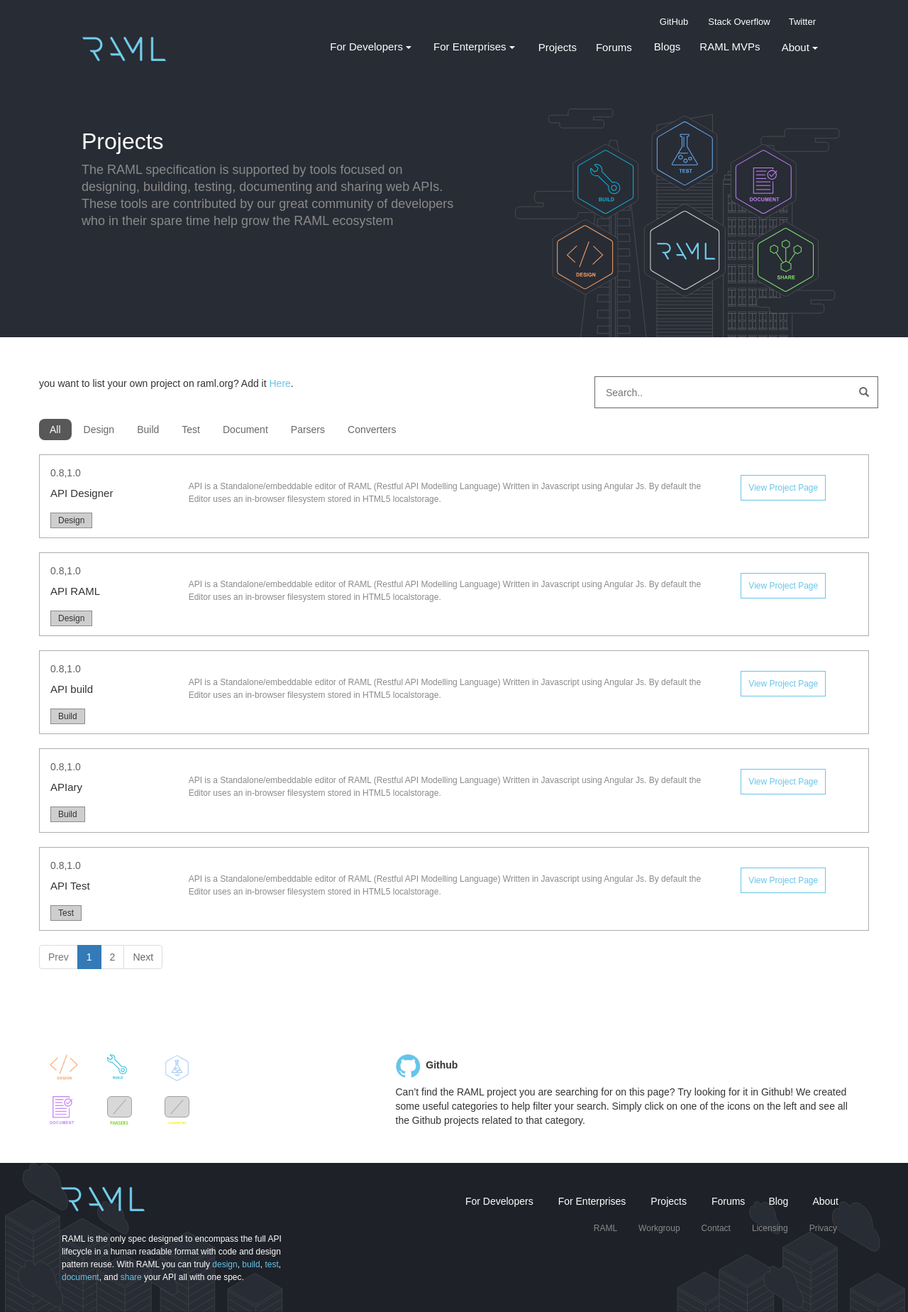
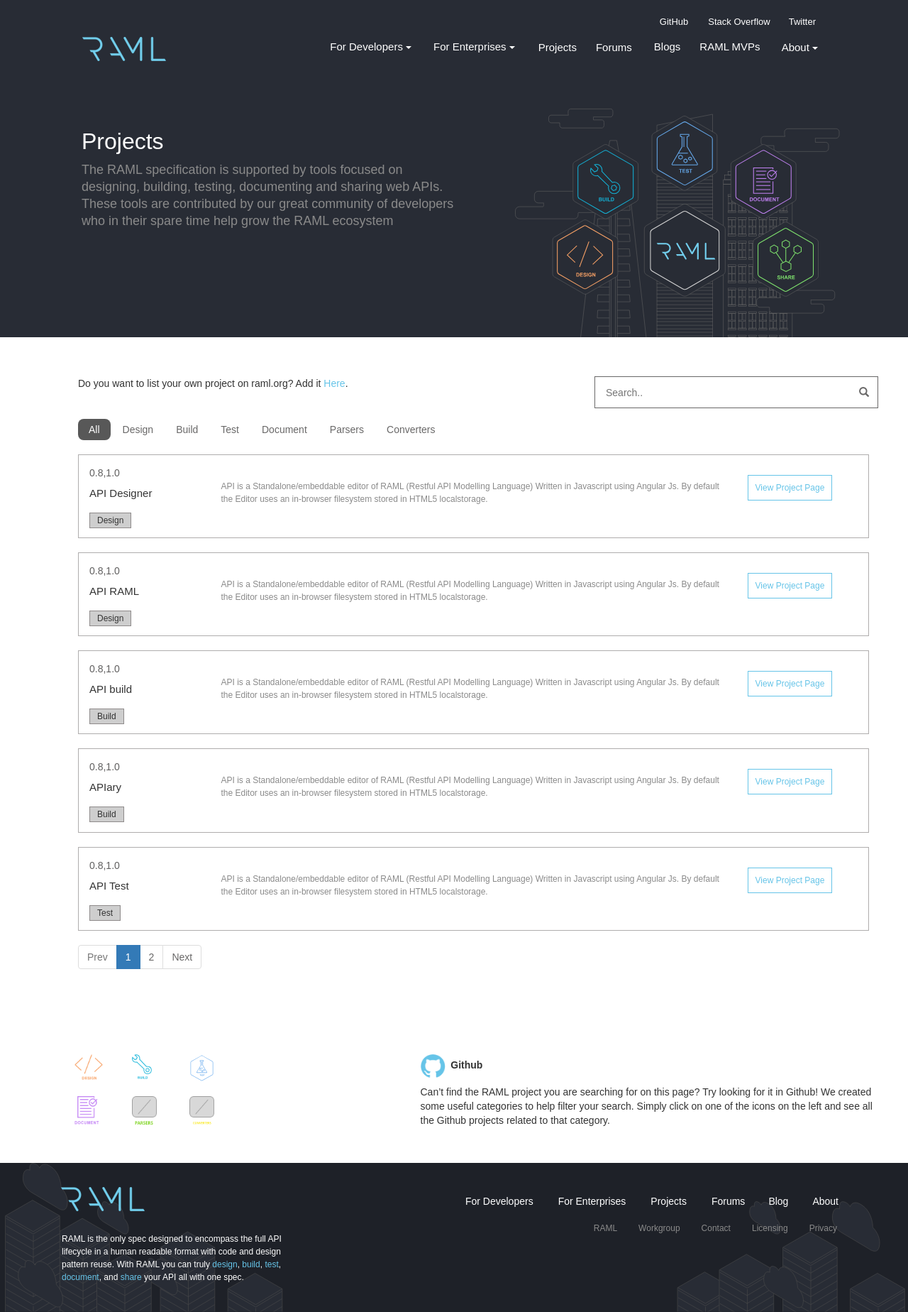
Before and after one commit to raml-org/raml-org, a Jekyll site: the page built from projects.html, in a window 1280 px wide. Shown: the whole page at 71% size. Built offline with Jekyll 4.4.1, drawn with Linux system fonts in a browser that asks for light colours; nearby versions of some CDN libraries.

Commit message:
MKTG-2039-fixed the comment

```diff
--- a/css/style.scss
+++ b/css/style.scss
@@ -1986,7 +1986,7 @@
 }
 
 @media screen and (min-width: 1600px) {
-  .developer, .enterprises {
+  .developer, .enterprises,.projetcs {
     div.top_wrapper {
       background-size: 38%;
       background-position: 90% 119%;
@@ -2004,6 +2004,7 @@
 
 .projectdiv {
   padding: 55px 0;
+  padding-left: 55px;
 
   input#search {
     width: 400px;
@@ -2100,8 +2101,14 @@
   padding-bottom: 40px;
   color: #333;
   font-size: 14px;
+  padding-left: 70px;
 
   img {
     width: 35px;
   }
 }
+.projetcs {
+  footer.footer {
+    padding-left: 30px;
+  }
+}
--- a/js/search.js
+++ b/js/search.js
@@ -5,7 +5,7 @@
     //var get_idname = div_id.replace('#','');
     //$(div_id + ' > div.pagination-page-' + get_idname).hide();
     $('#search').keyup(function() {
-      var search_val = $(this).val();
+      var search_val = $(this).val().toLowerCase();
       var active_text;
       var div_length;
       var active_div;
@@ -37,6 +37,22 @@
             console.log('search string empty');
           }
         });
+
+      var counts;
+      $(div_id).each(function(j) {
+        var final_count = $('div.projectblock', $(this)).length;
+        counts =  $('div.projectblock:hidden', $(this)).length;
+        console.log(counts + 'count' + final_count);
+
+        if(final_count == counts ) {
+          $(div_id + '> div.nosearch').html('<h2>Sorry,no results for '+ search_val +'</h2>');
+        } else {
+          $(div_id + '> div.nosearch').html('');
+        }
+      });
+
+
+
     });
     $('ul.nav-pills li a').click(function() {
       div_id = $(this).attr('href');
--- a/projects.html
+++ b/projects.html
@@ -9,7 +9,7 @@
         <section class="col-md-12 projectdiv">
            <div class="row">
                <div class="col-md-6">
-                   <p>you want to list your own project on raml.org? Add it <a href="#" rel="nofollow">Here</a>. </p>
+                   <p>Do you want to list your own project on raml.org? Add it <a href="#" rel="nofollow">Here</a>. </p>
                </div>
 
                <div class="col-md-6">
@@ -35,6 +35,7 @@
 
                <div class="tab-content">
                    <div id="all" class="tab-pane fade in active">
+                       <div class = "nosearch"></div>
                        {% for projects in site.data.projects %}
                        <div class="projectblock">
                            <span class="version">{{ projects.version }}</span>
@@ -67,6 +68,7 @@
 
 
                    <div id="design" class="tab-pane fade in">
+                       <div class = "nosearch"></div>
                        {% for projects in site.data.projects %}
                        {% if projects.tags == 'Design' %}
 
@@ -101,6 +103,7 @@
 
                    </div>
                    <div id="build" class="tab-pane fade">
+                       <div class = "nosearch"></div>
                        {% for projects in site.data.projects %}
                        {% if projects.tags == 'Build' %}
 
@@ -134,6 +137,7 @@
                        <div class="pagination-page-build"></div>
                    </div>
                    <div id="test" class="tab-pane fade">
+                       <div class = "nosearch"></div>
                        {% for projects in site.data.projects %}
                        {% if projects.tags == 'Test' %}
 
@@ -167,6 +171,7 @@
                        <div class="pagination-page-test"></div>
                    </div>
                    <div id="document" class="tab-pane fade">
+                       <div class = "nosearch"></div>
                        {% for projects in site.data.projects %}
                        {% if projects.tags == 'Document' %}
 
@@ -200,6 +205,7 @@
                        <div class="pagination-page-document"></div>
                    </div>
                    <div id="parsers" class="tab-pane fade">
+                       <div class = "nosearch"></div>
                        {% for projects in site.data.projects %}
                        {% if projects.tags == 'Parsers' %}
 
@@ -233,6 +239,7 @@
                        <div class="pagination-page-parsers"></div>
                    </div>
                    <div id="converters" class="tab-pane fade">
+                       <div class = "nosearch"></div>
                        {% for projects in site.data.projects %}
                        {% if projects.tags == 'Converters' %}
 
```
